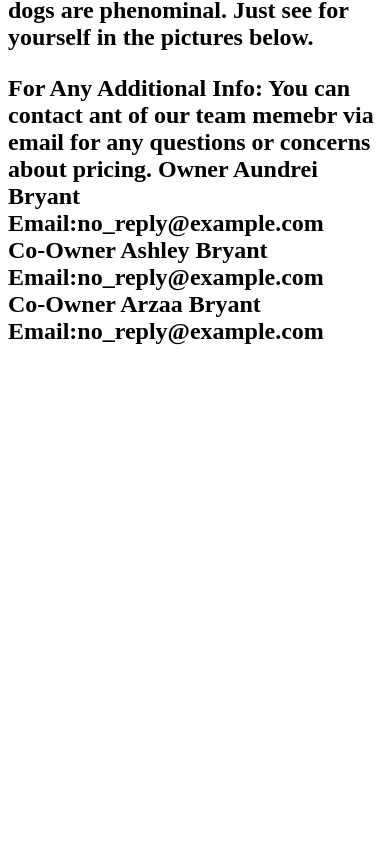
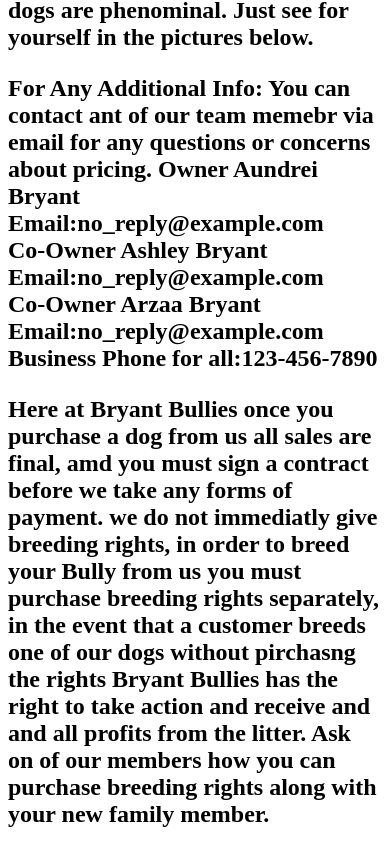
Before and after one commit to dreidoe/Businessletter, a plain HTML site: page index.html in a window 390 px wide. Shown: the part 840-1692 px from the top of the page. Before the commit the page ends 1205 px from the top, so only its background shows below. Drawn offline with Linux system fonts and the light colour scheme.

Commit message:
Phone number and Breeding rights updated

```diff
--- a/index.html
+++ b/index.html
@@ -18,3 +18,10 @@
             Owner Aundrei Bryant Email:<a herf="mailto:no_reply@example.com">no_reply@example.com<br /></a>
             Co-Owner Ashley Bryant Email:<a herf="mailto:no_reply@example.com">no_reply@example.com<br /></a>
             Co-Owner Arzaa Bryant Email:<a herf="mailto:no_reply@example.com">no_reply@example.com<br /></a>
+            Business Phone for all:<a herf="tel:1234567890">123-456-7890<br /></a>
+
+            <p>Here at Bryant Bullies once you purchase a dog from us all sales are final, amd you must sign a contract before
+                we take any forms of payment. we do not immediatly give breeding rights, in order to breed your Bully from us
+                you must purchase breeding rights separately, in the event that a customer breeds one of our dogs without pirchasng the rights
+                Bryant Bullies has the right to take action and receive and and all profits from the litter.
+                Ask on of our members how you can purchase breeding rights along with your new family member.</p>
```
